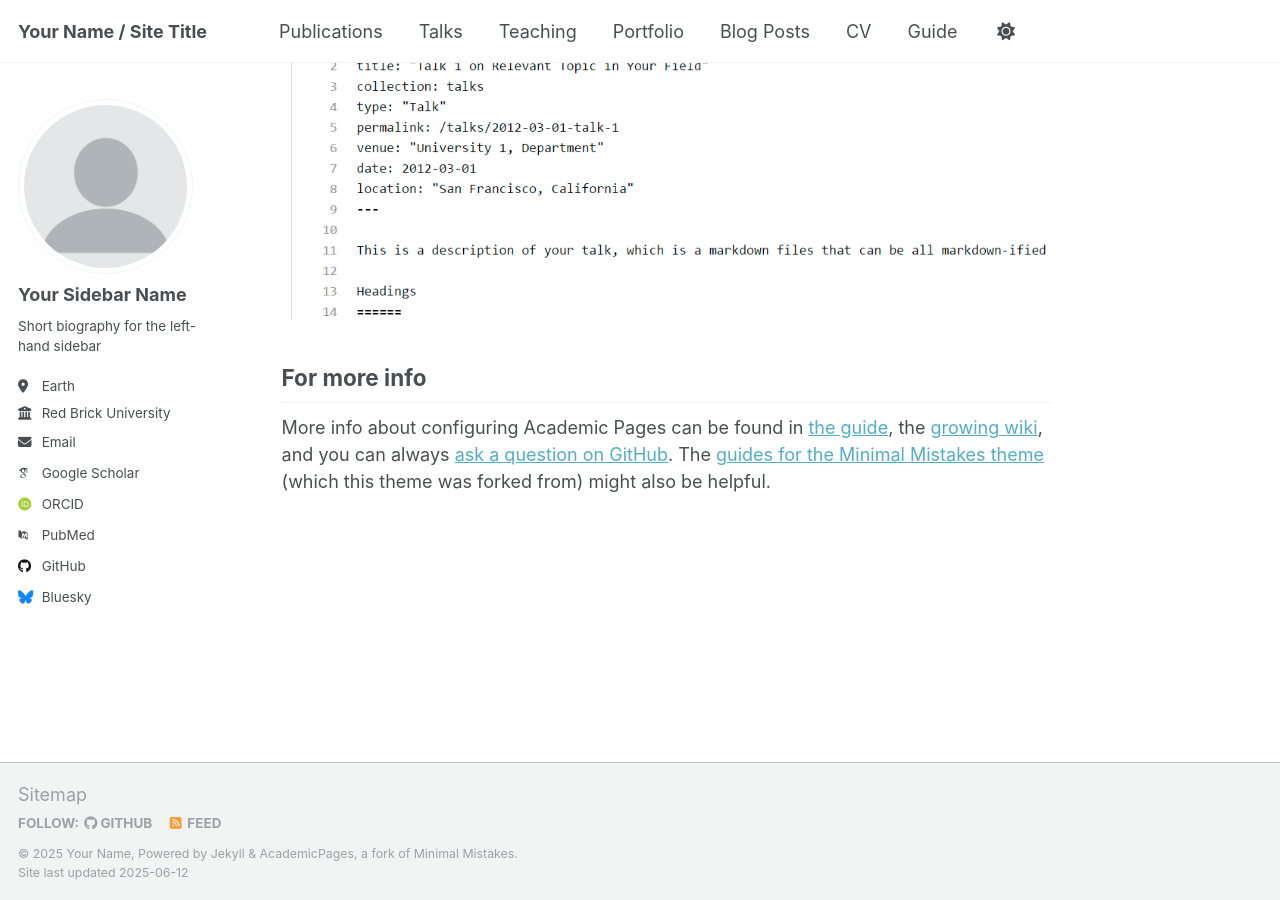
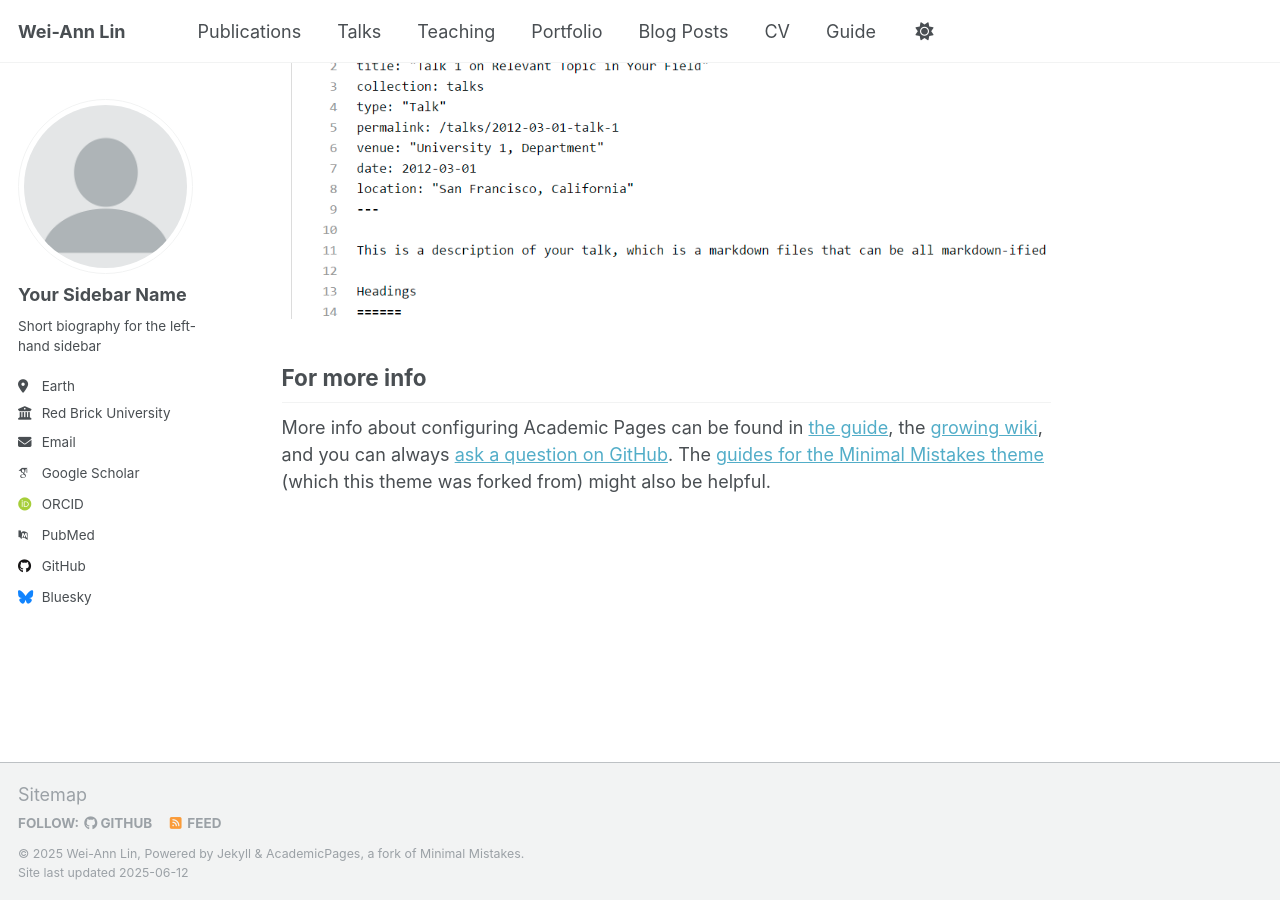
Before and after one commit to weiannlin/weiannlin.github.io, a Jekyll site: the page built from _pages/about.md, in a window 1280 px wide and 900 px high, scrolled down 2636 px. Built offline with Jekyll 4.4.1, drawn with Linux system fonts in a browser that asks for light colours; some web fonts are replaced.

Commit message:
Update Basic Site Settings.

```diff
--- a/_config.yml
+++ b/_config.yml
@@ -7,15 +7,15 @@
 # server process.
 
 # Basic Site Settings
-locale                   : "en-US"
+locale                   : "en"
 site_theme               : "default"
-title                    : "Your Name / Site Title"
+title                    : "Wei-Ann Lin"
 title_separator          : "-"
-name                     : &name "Your Name"
-description              : &description "personal description"
-url                      : https://academicpages.github.io # the base hostname & protocol for your site e.g. "https://[your GitHub username].github.io" or if you already have some other page hosted on Github then use "https://[your GitHub username].github.io/[Your Repo Name]"
+name                     : &name "Wei-Ann Lin"
+description              : &description "Assistant Professor, Department of Mathematics, National Central University."
+url                      : https://weiannlin.github.io # the base hostname & protocol for your site e.g. "https://[your GitHub username].github.io" or if you already have some other page hosted on Github then use "https://[your GitHub username].github.io/[Your Repo Name]"
 baseurl                  : "" # the subpath of your site, e.g. "/blog"
-repository               : "academicpages/academicpages.github.io"
+repository               : "weiannlin/weiannlin.github.io"
 
 # Site Author - The following control what appear as part of the author content on the side bar.
 #               If a field is blank the icon and link will not appear, otherwise it will be shown.
```
